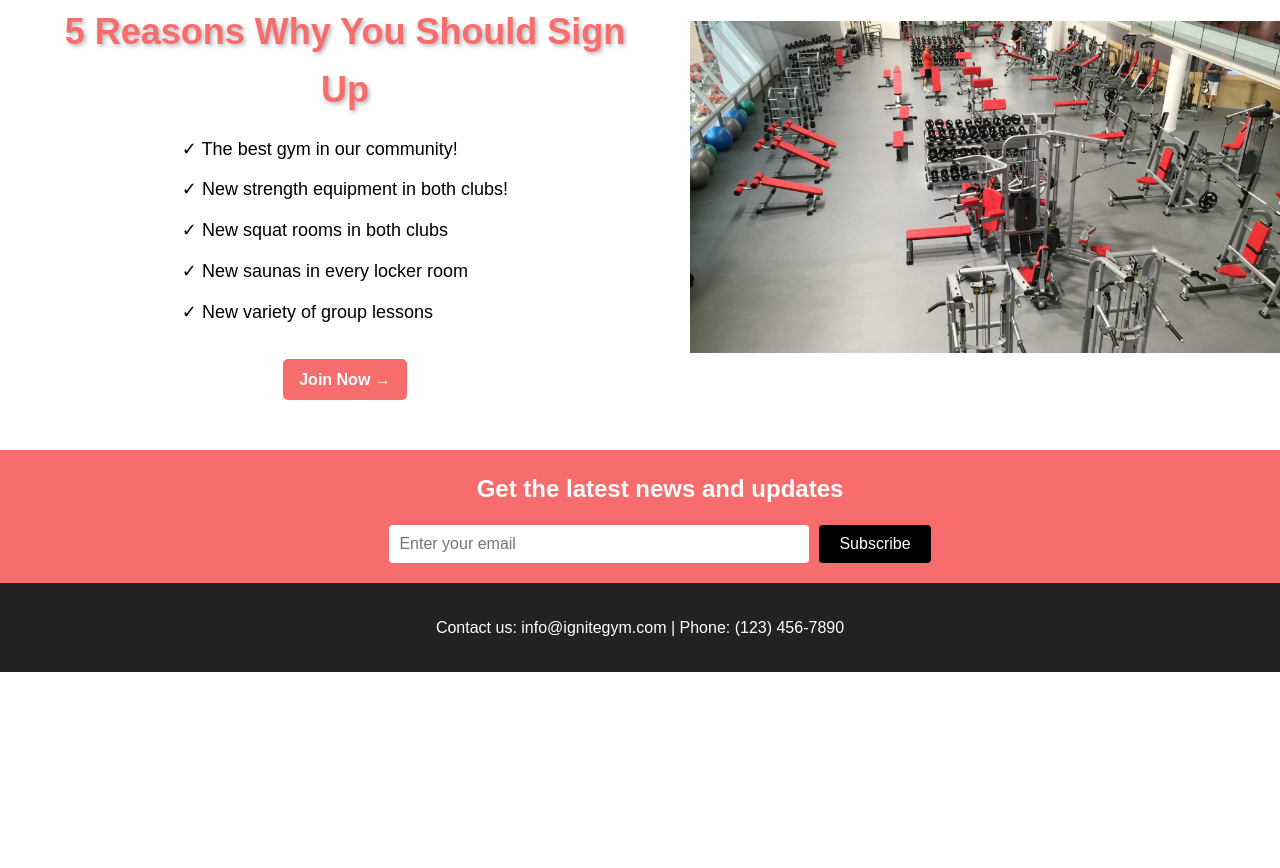
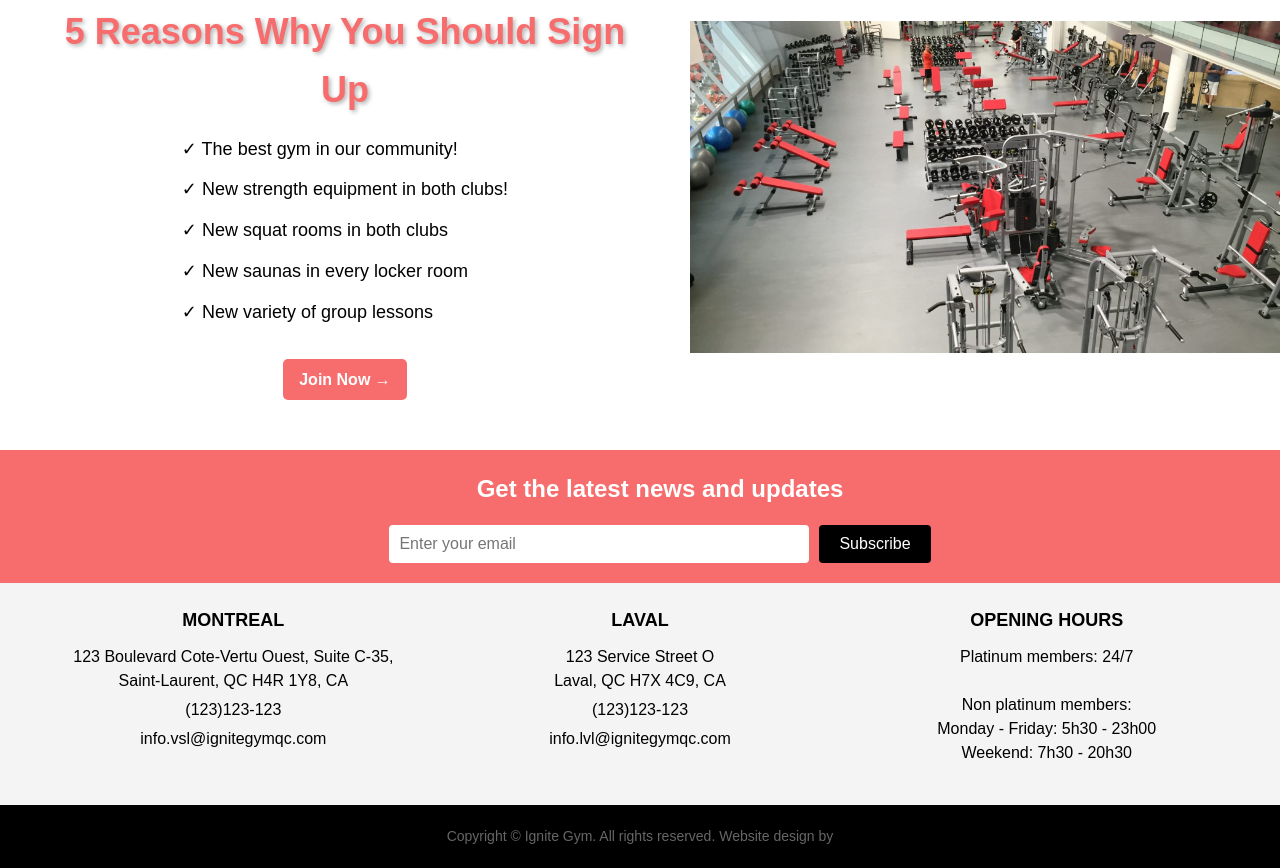
Before and after one commit to rojahnregorosa/InternetProgProject, a plain HTML site: page index.html in a window 1280 px wide. Shown: the part 1785-2653 px from the top of the page. Before the commit the page ends 2457 px from the top, so only its background shows below. Drawn offline with Linux system fonts and the light colour scheme; a script that the page names is missing.

Commit message:
Finish footer and index page

```diff
--- a/index.html
+++ b/index.html
@@ -1,5 +1,6 @@
 <!DOCTYPE html>
 <html>
+
 <head>
     <meta charset='utf-8'>
     <meta http-equiv='X-UA-Compatible' content='IE=edge'>
@@ -25,6 +26,7 @@
         </nav>
     </header>
 
+    <main>
         <!-- Hero Section -->
         <section id="hero" class="hero">
             <div class="hero-content">
@@ -124,10 +126,30 @@
                 </form>
             </div>
         </section>
+    </main>
 
     <footer>
-        <div class="footer-content">
-            <p>Contact us: info@ignitegym.com | Phone: (123) 456-7890</p>
+        <div class="footer-container">
+            <div class="footer-column">
+                <h4>MONTREAL</h4>
+                <p>123 Boulevard Cote-Vertu Ouest, Suite C-35,<br> Saint-Laurent, QC H4R 1Y8, CA</p>
+                <p>(123)123-123</p>
+                <p>info.vsl@ignitegymqc.com</p>
+            </div>
+            <div class="footer-column">
+                <h4>LAVAL</h4>
+                <p>123 Service Street O<br>Laval, QC H7X 4C9, CA</p>
+                <p>(123)123-123</p>
+                <p>info.lvl@ignitegymqc.com</p>
+            </div>
+            <div class="footer-column">
+                <h4>OPENING HOURS</h4>
+                <p>Platinum members: 24/7<br><br>Non platinum members:<br>Monday - Friday: 5h30 - 23h00<br>Weekend: 7h30
+                    - 20h30</p>
+            </div>
+        </div>
+        <div class="footer-bottom">
+            <p>Copyright © Ignite Gym. All rights reserved. Website design by </p>
         </div>
     </footer>
 </body>
--- a/styles.css
+++ b/styles.css
@@ -5,11 +5,17 @@ body {
     padding: 0;
     box-sizing: border-box;
     line-height: 1.6;
+    overflow-x: hidden;
+    /* Disables horizontal scrolling */
+    min-height: 1080px;
+    display: flex;
+    flex-direction: column;
 }
 
 /* Header Styles */
 header {
-    background: #fff; /* White background */
+    background: #fff;
+    /* White background */
     color: #222;
     padding: 16px 0;
     border-bottom: 1px solid #ddd;
@@ -22,7 +28,8 @@ header .logo {
     font-size: 24px;
     font-weight: bold;
     margin-left: 20px;
-    color: #f76c6c; /* Red logo color */
+    color: #f76c6c;
+    /* Red logo color */
 }
 
 header .logo:hover {
@@ -30,7 +37,8 @@ header .logo:hover {
 }
 
 header nav {
-    flex-grow: 1; /* Ensures the nav takes up available space */
+    flex-grow: 1;
+    /* Ensures the nav takes up available space */
     display: flex;
     justify-content: space-between;
     align-items: center;
@@ -40,8 +48,10 @@ header .nav-links {
     list-style: none;
     display: flex;
     margin-right: 20px;
-    justify-content: flex-end; /* Align links to the right */
-    flex-grow: 1; /* Push the nav-links to the right */
+    justify-content: flex-end;
+    /* Align links to the right */
+    flex-grow: 1;
+    /* Push the nav-links to the right */
 }
 
 header .nav-links li {
@@ -77,7 +87,8 @@ header .btn-signin:hover {
 /* Hero Section */
 .hero {
     background: url('images/01-GymPic.jpg') no-repeat center center/cover;
-    position: relative; /* Allows us to add an overlay */
+    position: relative;
+    /* Allows us to add an overlay */
     color: #fff;
     min-height: 864px;
     display: flex;
@@ -94,29 +105,35 @@ header .btn-signin:hover {
     left: 0;
     width: 100%;
     height: 100%;
-    background: rgba(0, 0, 0, 0.7); /* Increase opacity of overlay */
-    z-index: 1; /* Ensures the overlay appears below the text */
+    background: rgba(0, 0, 0, 0.7);
+    /* Increase opacity of overlay */
+    z-index: 1;
+    /* Ensures the overlay appears below the text */
 }
 
 /* Content Styling */
 .hero h1,
 .hero p,
 .hero .btn {
-    position: relative; /* Ensures the text and button appear above the overlay */
-    z-index: 2; /* Places text and buttons above the overlay */
+    position: relative;
+    /* Ensures the text and button appear above the overlay */
+    z-index: 2;
+    /* Places text and buttons above the overlay */
 }
 
 .hero h1 {
     font-size: 40px;
     font-weight: bold;
     margin-bottom: 16px;
-    text-shadow: 2px 2px 4px rgba(0, 0, 0, 0.6); /* Adds subtle shadow for readability */
+    text-shadow: 2px 2px 4px rgba(0, 0, 0, 0.6);
+    /* Adds subtle shadow for readability */
 }
 
 .hero p {
     font-size: 19px;
     margin-bottom: 24px;
-    text-shadow: 1px 1px 3px rgba(0, 0, 0, 0.6); /* Adds subtle shadow for readability */
+    text-shadow: 1px 1px 3px rgba(0, 0, 0, 0.6);
+    /* Adds subtle shadow for readability */
 }
 
 .hero .btn {
@@ -125,8 +142,10 @@ header .btn-signin:hover {
     border-radius: 5px;
     color: #fff;
     text-decoration: none;
-    position: relative; /* Ensures button appears above overlay */
-    z-index: 2; /* Keeps button above the overlay */
+    position: relative;
+    /* Ensures button appears above overlay */
+    z-index: 2;
+    /* Keeps button above the overlay */
 }
 
 .hero .btn:hover {
@@ -147,7 +166,8 @@ header .btn-signin:hover {
 
 /* Pricing Table Container */
 .pricing-table-container {
-    overflow-x: auto; /* Ensures table is scrollable on small screens */
+    overflow-x: auto;
+    /* Ensures table is scrollable on small screens */
     margin: 32px auto;
     max-width: 90%;
 }
@@ -179,7 +199,8 @@ header .btn-signin:hover {
 }
 
 .pricing-table tbody tr:nth-child(even) {
-    background: #f9f9f9; /* Alternating row background */
+    background: #f9f9f9;
+    /* Alternating row background */
 }
 
 .pricing-table tfoot td {
@@ -204,8 +225,10 @@ header .btn-signin:hover {
 
 /* Table Header Background Colors */
 .pricing-table thead th {
-    background: #333; /* Dark background for all headers */
-    color: #fff; /* White text for all headers */
+    background: #333;
+    /* Dark background for all headers */
+    color: #fff;
+    /* White text for all headers */
     padding: 16px;
     font-size: 19px;
 }
@@ -213,14 +236,18 @@ header .btn-signin:hover {
 /* Ensure 'Weekend' and 'Regular' columns are consistent */
 .pricing-table thead th:nth-child(2),
 .pricing-table thead th:nth-child(3) {
-    background: #333; /* Same dark background as 'Features' */
-    color: #fff; /* White text for consistency */
+    background: #333;
+    /* Same dark background as 'Features' */
+    color: #fff;
+    /* White text for consistency */
 }
 
 /* Premium Column Styling */
 .pricing-table thead th:nth-child(4) {
-    background: #f76c6c; /* Red background for 'Premium' */
-    color: #fff; /* White text for contrast */
+    background: #f76c6c;
+    /* Red background for 'Premium' */
+    color: #fff;
+    /* White text for contrast */
 }
 
 /* Reasons section */
@@ -228,18 +255,21 @@ header .btn-signin:hover {
     display: flex;
     flex-wrap: nowrap;
     width: 100%;
-    height: 100%; /* Make the section occupy full height */
+    height: 100%;
+    /* Make the section occupy full height */
     background-color: #fff;
     align-items: center;
 }
 
 .reasons-content {
-    width: 50%; /* Left side occupies half the width */
+    width: 50%;
+    /* Left side occupies half the width */
     padding: 50px;
     display: flex;
     flex-direction: column;
     justify-content: center;
-    align-items: center; /* Centers all content horizontally */
+    align-items: center;
+    /* Centers all content horizontally */
     text-align: center;
 }
 
@@ -248,7 +278,8 @@ header .btn-signin:hover {
     font-weight: bold;
     color: #f76c6c;
     margin-bottom: 16px;
-    text-shadow: 2px 2px 4px rgba(0, 0, 0, 0.3); /* Add slight shadow for better visibility */
+    text-shadow: 2px 2px 4px rgba(0, 0, 0, 0.3);
+    /* Add slight shadow for better visibility */
 }
 
 .reasons-content ul {
@@ -259,11 +290,15 @@ header .btn-signin:hover {
 
 .reasons-content ul li {
     margin-bottom: 8px;
-    font-size: 18px; /* Adjust text size */
-    margin-bottom: 12px; /* Add spacing between list items */
-    color: #000; /* Black text for readability */
+    font-size: 18px;
+    /* Adjust text size */
+    margin-bottom: 12px;
+    /* Add spacing between list items */
+    color: #000;
+    /* Black text for readability */
     display: flex;
-    align-items: center; /* Align the checkmark and text vertically */
+    align-items: center;
+    /* Align the checkmark and text vertically */
 }
 
 .reasons-content .btn-red {
@@ -284,15 +319,20 @@ header .btn-signin:hover {
 }
 
 .reasons-image {
-    width: 50%; /* Right side occupies half the width */
-    height: 100%; /* Stretch the image to fill the container */
+    width: 50%;
+    /* Right side occupies half the width */
+    height: 100%;
+    /* Stretch the image to fill the container */
     display: flex;
 }
 
 .reasons-image img {
-    width: 100%; /* Ensure the image fills its container */
-    height: 100%; /* Stretch the image to fill height */
-    object-fit: cover; /* Maintain the aspect ratio and cover the area */
+    width: 100%;
+    /* Ensure the image fills its container */
+    height: 100%;
+    /* Stretch the image to fill height */
+    object-fit: cover;
+    /* Maintain the aspect ratio and cover the area */
 }
 
 /* Subscribe section */
@@ -303,13 +343,14 @@ header .btn-signin:hover {
     padding: 20px;
     border-radius: 0;
     margin: 0px;
-    /* padding-bottom: 50px;  */
-    width: 100%; /* Make the section span the entire width */
+    width: 100%;
+    /* Make the section span the entire width */
 }
 
 .subscribe-container {
     max-width: 1200px;
-    margin: 0 auto; /* Center the content inside the section */
+    margin: 0 auto;
+    /* Center the content inside the section */
 }
 
 .subscribe-container h2 {
@@ -323,7 +364,8 @@ header .btn-signin:hover {
     display: flex;
     justify-content: center;
     align-items: center;
-    gap: 10px; /* Add spacing between input and button */
+    gap: 10px;
+    /* Add spacing between input and button */
 }
 
 .subscribe-form input {
@@ -331,7 +373,8 @@ header .btn-signin:hover {
     border: none;
     border-radius: 4px;
     font-size: 16px;
-    flex: 1; /* Allow input to grow */
+    flex: 1;
+    /* Allow input to grow */
     max-width: 400px;
 }
 
@@ -347,14 +390,67 @@ header .btn-signin:hover {
 }
 
 .subscribe-form button:hover {
-    background-color: #333; /* Darker black on hover */
+    background-color: #333;
+    /* Darker black on hover */
 }
-
 
 /* Footer */
 footer {
-    background: #222;
-    color: #fff;
-    padding: 16px 0;
+    background-color: #f4f4f4;
+    /* Light gray background */
+    color: #000;
+    /* Black text */
     text-align: center;
+    font-family: Arial, sans-serif;
+    margin-top: auto;
 }
+
+.footer-container {
+    display: flex;
+    flex-wrap: wrap;
+    /* Ensure responsive layout */
+    justify-content: center;
+    /* Center the columns horizontally */
+    gap: 20px;
+    /* Add spacing between columns */
+    max-width: 1200px;
+    /* Limit the max width */
+    margin: 0 auto;
+    /* Center the footer container */
+    text-align: center;
+    /* Center the text inside each column */
+    padding-bottom: 35px;
+}
+
+.footer-column {
+    flex: 1;
+    /* Distribute space evenly between columns */
+    min-width: 200px;
+    /* Ensure columns have a minimum width */
+}
+
+.footer-column h4 {
+    font-size: 18px;
+    font-weight: bold;
+    margin-bottom: 10px;
+}
+
+.footer-column p {
+    margin: 5px 0;
+    line-height: 1.5;
+}
+
+.footer-bottom {
+    font-size: 14px;
+    color: #666;
+    /* Text color */
+    background-color: #000;
+    /* Solid black background */
+    padding: 20px 0;
+    /* Padding inside the footer */
+}
+
+.footer-bottom p {
+    margin: 0;
+    /* Remove any default margin around the paragraph */
+}
```
Lines whose indentation alone changed are shown as unchanged.
